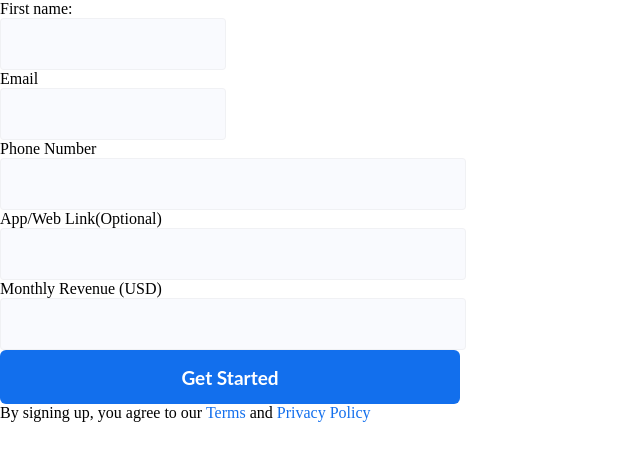
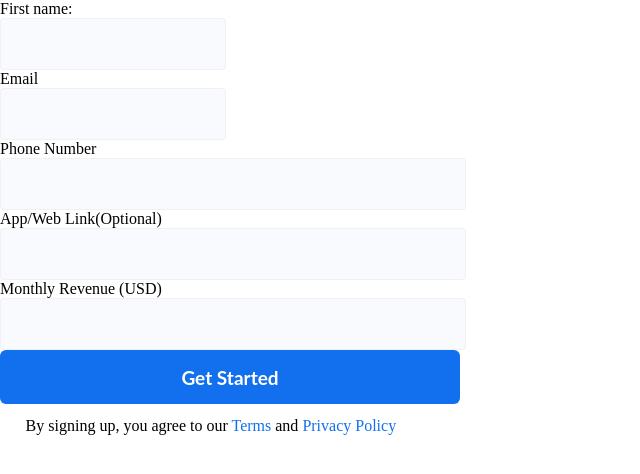
Before and after one commit to ArunachalamARC/Practice, a Next.js app: page /Form in a window 1280 px wide. Shown: the top 474 px of the page, without its empty margins (0-640 px from the left). Built offline with nearby package versions, Linux system fonts and the light colour scheme.

Commit message:
text changes

```diff
--- a/pages/Form.js
+++ b/pages/Form.js
@@ -33,7 +33,7 @@ const Form = () => {
           <button className="button">Get Started</button>
         </div>
 
-       <section style={{paddintTop:"10%"}}>  By signing up, you agree to our <a className="link" href="">Terms</a> and <a className="link"  href="">Privacy Policy</a></section>
+       <div className="linktext"> By signing up, you agree to our <a className="link" href="">Terms</a> and <a className="link"  href="">Privacy Policy</a></div>
 
         </div>
       </form>
--- a/styles.css
+++ b/styles.css
@@ -83,3 +83,8 @@ font: normal normal bold 19px/29px Lato;
 
 
   }
+  .linktext{
+    padding-top: 1%;
+    padding-left: 2%;
+
+  }
```
